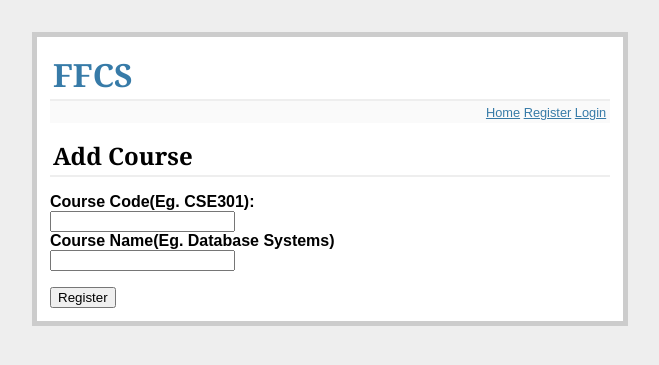
After one commit to ashwini0529/ffcs-using-graphs, a Flask app: page /add/course in a window 1280 px wide. The commit adds this page. Shown: the top 365 px of the page, without its empty margins (310-969 px from the left). Run offline with Flask 2, Linux system fonts and the light colour scheme.

```diff
--- a/ffcs/models.py
+++ b/ffcs/models.py
@@ -29,6 +29,7 @@ class User:
 			return False
 	#Add Course
 	def add_course(self, course_name, course_code):
+		user=self.find()
 		course = Node(
 			'Course',
 			id=str(uuid.uuid4()),
--- /dev/null
+++ b/ffcs/templates/add_course.html
@@ -0,0 +1,13 @@
+{% extends "layout.html" %}
+{% block body %}
+  <h2>Add Course</h2>
+	<form action="{{ url_for('store') }}" method="post">
+        <dl>
+            <dt>Course Code(Eg. CSE301):</dt>
+            <dd><input type="text" name="course_code"></dd>
+            <dt>Course Name(Eg. Database Systems)</dt>
+            <dd><input type="text" name="course_name"></dd>
+        </dl>
+        <input type="submit" value="Register">
+	</form>
+{% endblock %}
--- a/ffcs/templates/layout.html
+++ b/ffcs/templates/layout.html
@@ -13,7 +13,6 @@
     <a href="{{ url_for('register') }}">Register</a>
     <a href="{{ url_for('login') }}">Login</a>
   {% else %}
-    <a href="{{ url_for('profile', username=session.username) }}">Profile</a>
     <a href="{{ url_for('logout') }}">Logout</a>
   {% endif %}
   </div>
--- a/ffcs/views.py
+++ b/ffcs/views.py
@@ -41,3 +41,16 @@ def logout():
     session.pop('username', None)
     flash('Logged out.')
     return redirect(url_for('index'))
+@app.route('/add/course', methods=['GET', 'POST'])
+def store():
+	if request.method=="POST":
+		course_code=request.form['course_code']
+		course_name=request.form['course_name']
+		if not course_code:
+			flash('You must provide course code')
+		elif not course_name:
+			flash('You must provide course name')
+		else:
+			User(session['username']).add_course(course_name, course_code)
+		return redirect(url_for('index'))
+	return render_template('add_course.html')
```
